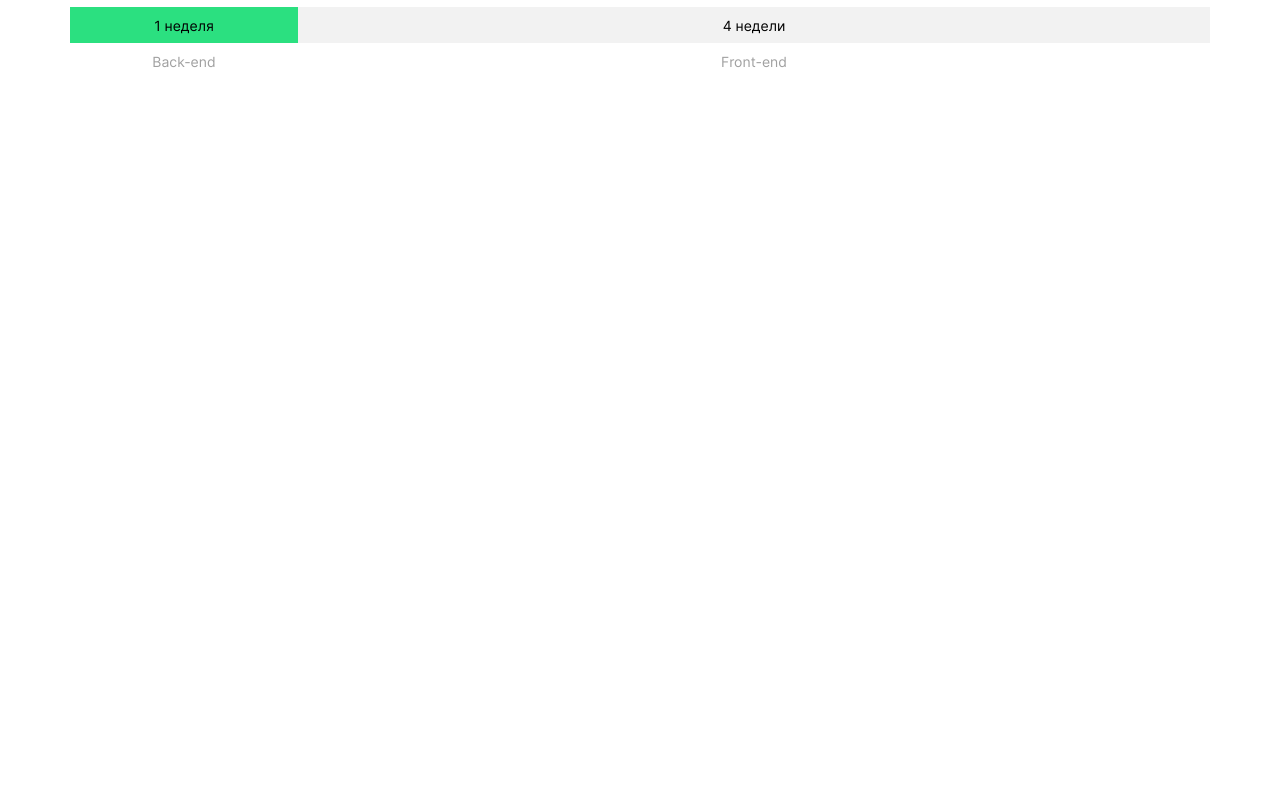
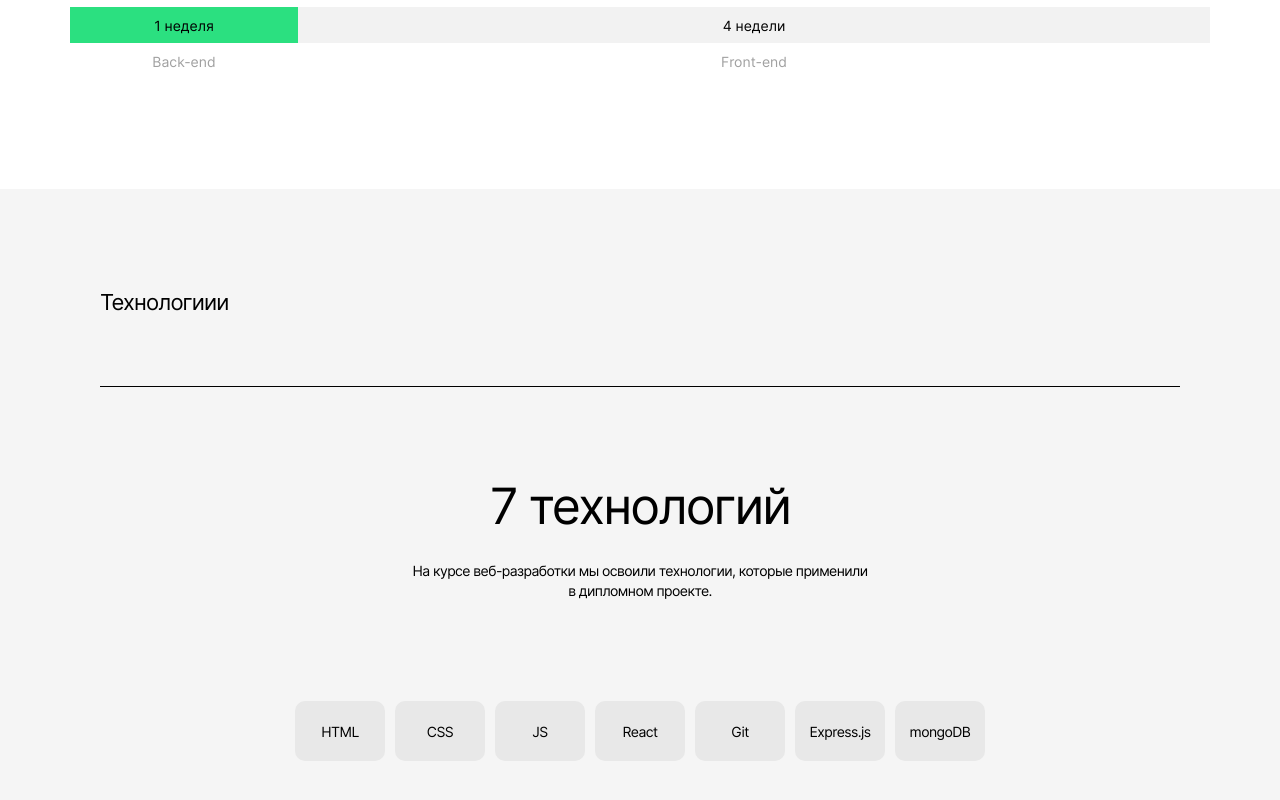
Before and after one commit to Ilya-Bikmetov/movies-explorer-frontend, a React (Create React App) app: page / in a window 1280 px wide. Shown: the part 1062-1862 px from the top of the page. Before the commit the page ends 1141 px from the top, so only its background shows below. Built offline with nearby package versions, Linux system fonts and the light colour scheme.

Commit message:
feat/techs

```diff
--- a/src/components/Header/Header.css
+++ b/src/components/Header/Header.css
@@ -3,8 +3,6 @@
   align-items: center;
   justify-content: space-between;
   padding: 21px 70px 93px;
-  /* padding-top: 21px;
-  padding-bottom: 93px; */
   background-color: #073042;
 }
 
--- a/src/components/Main/AboutProject/AboutProject.css
+++ b/src/components/Main/AboutProject/AboutProject.css
@@ -1,8 +1,8 @@
 .about-project {
-  padding: 110px 70px 0;
+  padding: 110px 70px;
 }
 
-.about-project__title {
+.section-title {
   font-family: 'Inter';
   font-style: normal;
   font-weight: 400;
--- a/src/components/Main/AboutProject/AboutProject.js
+++ b/src/components/Main/AboutProject/AboutProject.js
@@ -1,7 +1,7 @@
 function AboutProject() {
   return (
     <div className="about-project">
-      <h3 className="about-project__title">О проекте</h3>
+      <h3 className="section-title">О проекте</h3>
       <div className="about-project__subtitles">
         <div>
           <p className="about-project__subtitle">Дипломный проект включал 5 этапов</p>
@@ -16,7 +16,7 @@ function AboutProject() {
         <div className="about-project__cell about-project__cell_small">1 неделя</div>
         <div className="about-project__cell about-project__cell_big">4 недели</div>
       </div>
-      <div className="about-project__scale">
+      <div className="about-project__scale about-project__scale">
         <div className="about-project__cell about-project__cell_small about-project__cell_nocolor">Back-end</div>
         <div className="about-project__cell about-project__cell_big about-project__cell_nocolor">Front-end</div>
       </div>
--- a/src/components/Main/Main.js
+++ b/src/components/Main/Main.js
@@ -1,11 +1,13 @@
 import Promo from "./Promo/Promo.js";
 import AboutProject from "./AboutProject/AboutProject.js";
+import Techs from "./Techs/Techs.js";
 
 function Main() {
   return (
     <div>
       <Promo />
       <AboutProject />
+      <Techs />
     </div>
   );
 }
--- /dev/null
+++ b/src/components/Main/Techs/Techs.css
@@ -0,0 +1,59 @@
+.techs {
+  padding: 100px 100px;
+  background-color: #F5F5F5;
+}
+
+.main-title {
+  font-family: 'Inter';
+  font-style: normal;
+  font-weight: 400;
+  font-size: 50px;
+  line-height: 58px;
+  letter-spacing: -0.04em;
+  margin: 0;
+}
+
+.techs__signs {
+  display: flex;
+  flex-direction: column;
+  align-items: center;
+  margin-top: 90px;
+  margin-bottom: 100px;
+}
+
+.techs__text {
+  font-family: 'Inter';
+  font-style: normal;
+  font-weight: 400;
+  font-size: 14px;
+  line-height: 20px;
+  text-align: center;
+  letter-spacing: -0.04em;
+  max-width: 460px;
+  margin: 26px 0 0 0;
+}
+
+.techs__container {
+  display: flex;
+  justify-content: center;
+  gap: 10px;
+}
+
+.techs__item {
+  display: flex;
+  justify-content: center;
+  align-items: center;
+  width: 100%;
+  max-width: 90px;
+  min-height: 60px;
+  font-family: 'Inter';
+  font-style: normal;
+  font-weight: 400;
+  font-size: 14px;
+  line-height: 17px;
+  text-align: center;
+  letter-spacing: -0.04em;
+  color: #000000;
+  background-color: #E8E8E8;
+  border-radius: 10px;
+}
--- /dev/null
+++ b/src/components/Main/Techs/Techs.js
@@ -0,0 +1,22 @@
+function Techs() {
+  return (
+    <div className="techs">
+      <h3 className="section-title">Технологиии</h3>
+      <div className="techs__signs">
+        <h2 className="main-title main-title_center">7 технологий</h2>
+        <p className="techs__text">На курсе веб-разработки мы освоили технологии, которые применили в дипломном проекте.</p>
+      </div>
+      <div className="techs__container">
+        <div className="techs__item">HTML</div>
+        <div className="techs__item">CSS</div>
+        <div className="techs__item">JS</div>
+        <div className="techs__item">React</div>
+        <div className="techs__item">Git</div>
+        <div className="techs__item">Express.js</div>
+        <div className="techs__item">mongoDB</div>
+      </div>
+    </div>
+  );
+}
+
+export default Techs;
--- a/src/index.css
+++ b/src/index.css
@@ -4,3 +4,4 @@
 @import url(./components/Header/Header.css);
 @import url(./components/Main/Promo/Promo.css);
 @import url(./components/Main/AboutProject/AboutProject.css);
+@import url(./components/Main/Techs/Techs.css);
```
